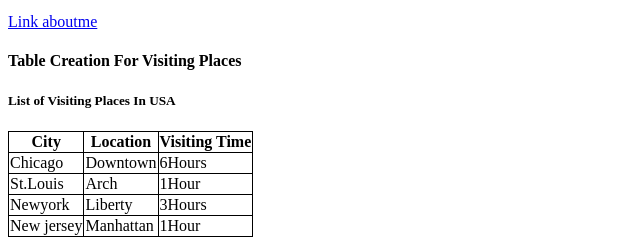
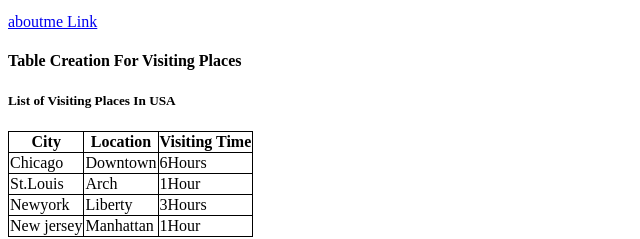
Before and after one commit to 44-563-Web-Apps-F22/44563-webapps-assignment-3-RIBKARANIANNAM, a plain HTML site: page index.html in a window 1280 px wide. Shown: the part 553-792 px from the top of the page, 0-640 px from the left. Drawn offline with Linux system fonts and the light colour scheme.

Commit message:
about me

```diff
--- a/index.html
+++ b/index.html
@@ -38,7 +38,7 @@ Jamaica Station operates the E,F,J,&Z subway lines.</li>
 <li> The Way station</li>
 <li> The Crown Inn</li>
 </ul>
-  <a href= "aboutme.html">Link aboutme</a>
+  <a href= "aboutme.html"> aboutme Link</a>
 <h4> Table Creation For Visiting Places</h4>
 <h5> List of Visiting Places In USA  </h5>
 <table>
```
Also changed, not shown: aboutme.html (+1 -1 lines).
